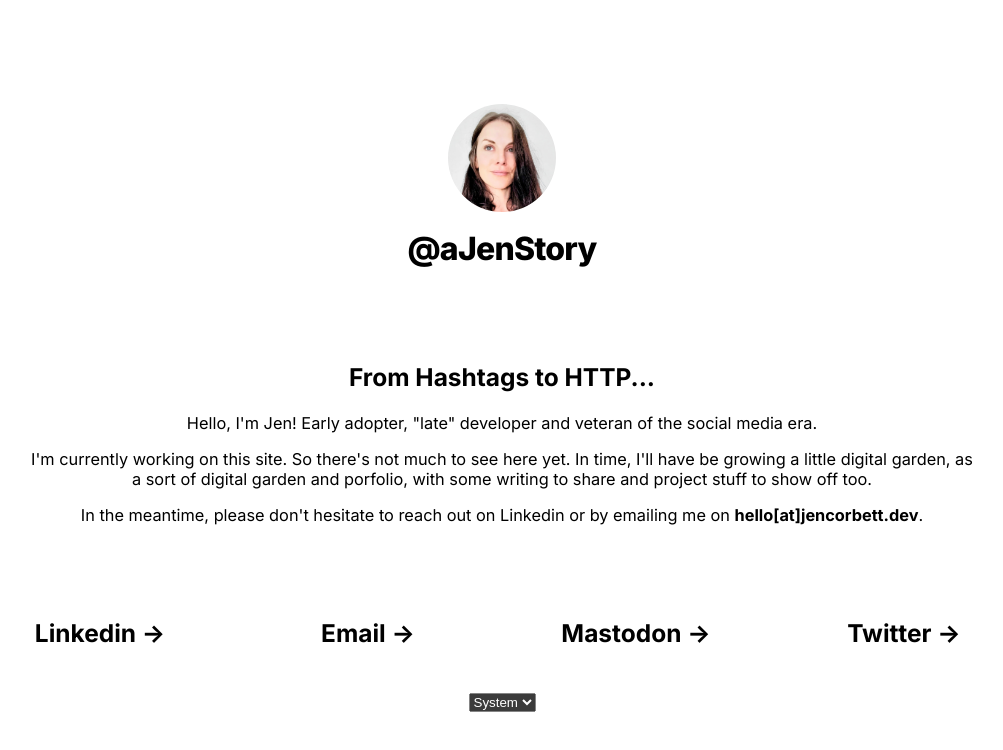
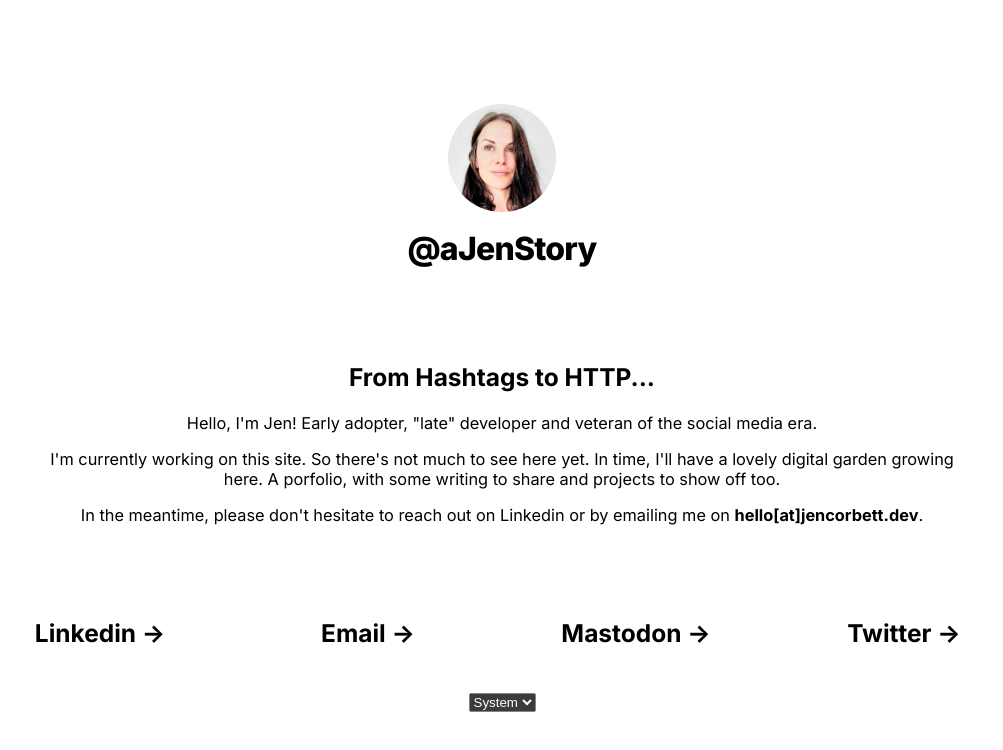
Before and after one commit to ajenstory/jencorbett.dev, a Next.js app in the folder app/: page / in a window 1280 px wide. Shown: the top 750 px of the page, without its empty margins (138-1141 px from the left). Built offline with nearby package versions, Linux system fonts and the light colour scheme.

Commit message:
Fix typos

```diff
--- a/app/pages/index.js
+++ b/app/pages/index.js
@@ -23,9 +23,8 @@ export default function Home() {
           </p>{" "}
           <p>
             I'm currently working on this site. So there's not much to see here
-            yet. In time, I'll have be growing a little digital garden, as a
-            sort of digital garden and porfolio, with some writing to share and
-            project stuff to show off too.
+            yet. In time, I'll have a lovely digital garden growing here. A
+            porfolio, with some writing to share and projects to show off too.
           </p>
           <p>
             In the meantime, please don't hesitate to reach out on Linkedin or
```
